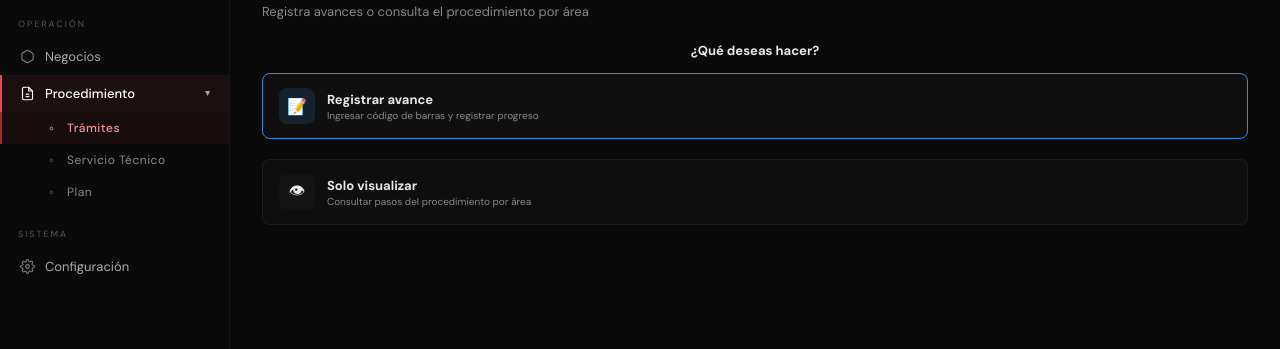
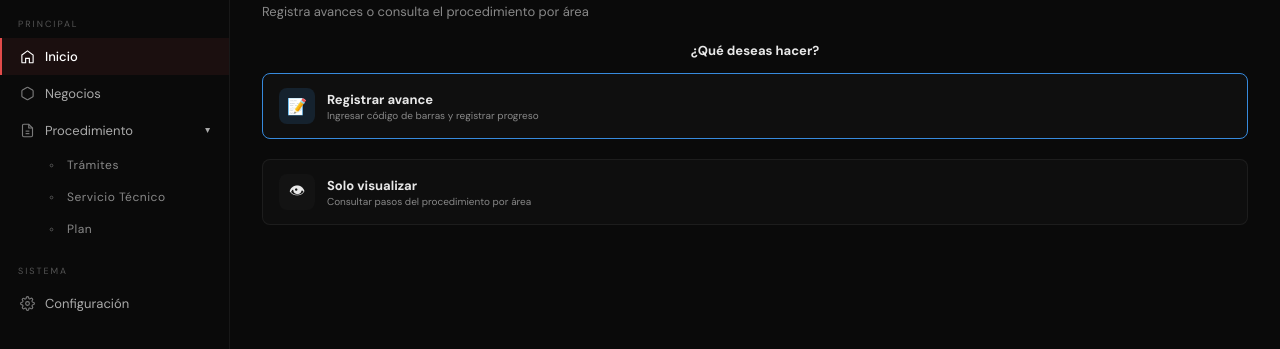
Before and after one commit to DugoMotos/Centro-de-Operaciones-v2, a plain HTML site: page index.html in a window 1280 px wide. Shown: the part 75-424 px from the top of the page. Drawn offline with Linux system fonts and the light colour scheme.

Commit message:
index.html

```diff
--- a/index.html
+++ b/index.html
@@ -18,6 +18,7 @@
 <link rel="stylesheet" href="css/modules/procedimiento.css">
 <link rel="stylesheet" href="css/modules/alistamiento.css">
 <link rel="stylesheet" href="css/modules/plan.css">
+<link rel="stylesheet" href="css/modules/home.css">
 </head>
 <body>
 
@@ -46,10 +47,18 @@
     </div>
 
     <div class="side-group">
-      <div class="side-group-title">Operación</div>
+      <div class="side-group-title">Principal</div>
 
-      <!-- Negocios -->
-      <div class="side-link" data-sec="negocios" onclick="setMain('negocios')">
+<!-- Inicio -->
+<div class="side-link on" data-sec="home" onclick="setMain('home')">
+  <svg width="15" height="15" viewBox="0 0 24 24" fill="none" stroke="currentColor" stroke-width="1.8">
+    <path d="M3 9.5L12 3l9 6.5V21a1 1 0 01-1 1h-5v-7h-6v7H4a1 1 0 01-1-1V9.5z"/>
+  </svg>
+  Inicio
+</div>
+
+<!-- Negocios -->
+<div class="side-link" data-sec="negocios" onclick="setMain('negocios')">
         <svg width="15" height="15" viewBox="0 0 24 24" fill="none" stroke="currentColor" stroke-width="1.8">
           <path d="M21 16V8a2 2 0 00-1-1.73l-7-4a2 2 0 00-2 0l-7 4A2 2 0 003 8v8a2 2 0 001 1.73l7 4a2 2 0 002 0l7-4A2 2 0 0021 16z"/>
         </svg>
@@ -57,7 +66,7 @@
       </div>
 
       <!-- Procedimiento (expandible) -->
-      <div class="side-link parent expanded on" id="parentProc" onclick="toggleProcParent()">
+      <div class="side-link parent expanded" id="parentProc" onclick="toggleProcParent()">
         <svg width="15" height="15" viewBox="0 0 24 24" fill="none" stroke="currentColor" stroke-width="1.8">
           <path d="M14 2H6a2 2 0 00-2 2v16a2 2 0 002 2h12a2 2 0 002-2V8z"/>
           <polyline points="14 2 14 8 20 8"/>
@@ -68,7 +77,7 @@
         <span class="side-chevron">▸</span>
       </div>
       <div class="side-sub open" id="subProc">
-        <div class="sublink on" data-sec="proc" onclick="event.stopPropagation();setMain('proc')">
+        <div class="sublink" data-sec="proc" onclick="event.stopPropagation();setMain('proc')">
           <svg width="11" height="11" viewBox="0 0 24 24" fill="none" stroke="currentColor" stroke-width="2">
             <circle cx="12" cy="12" r="3"/>
           </svg>
@@ -128,6 +137,7 @@
 <script src="js/modules/procedimiento.js"></script>
 <script src="js/modules/alistamiento.js"></script>
 <script src="js/modules/plan.js"></script>
+<script src="js/modules/home.js"></script>
 <script src="js/modules/config.js"></script>
 <script src="js/app.js"></script>
 
```
